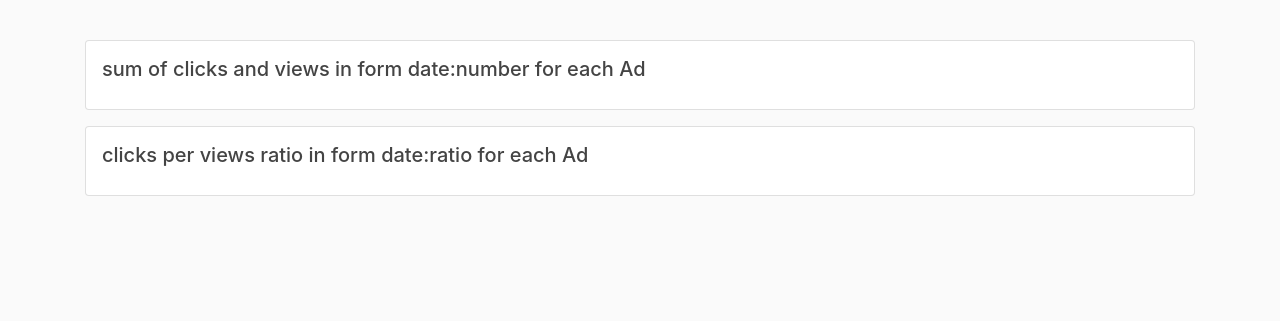
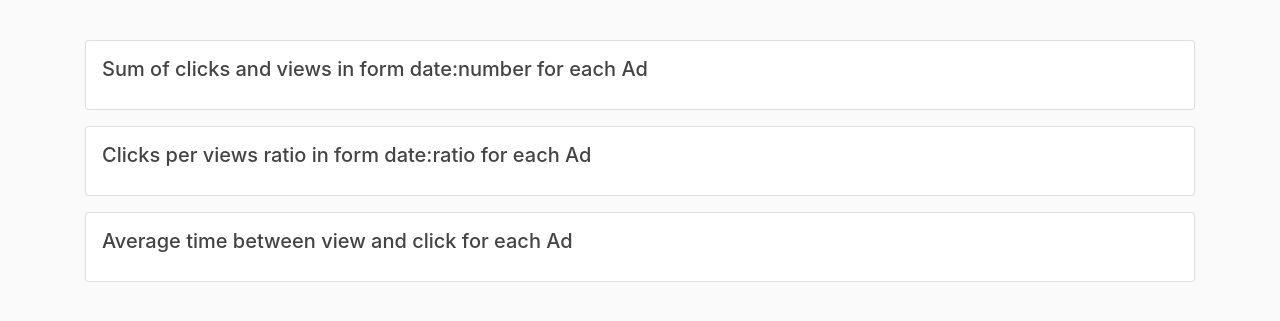
Before and after one commit to Masihbr/django-ad-manager, a Django app: page /report/ in a window 1280 px wide. Shown: the part 56-377 px from the top of the page. Run offline with Django 3.2, Linux system fonts and the light colour scheme; data that the repository does not hold is empty; some libraries are stand-ins or nearby versions.

Commit message:
avg time to click done

```diff
--- a/advertiser_management/templates/advertiser_management/report.html
+++ b/advertiser_management/templates/advertiser_management/report.html
@@ -15,7 +15,7 @@
 </div>
 {% endfor %}
 <div class="card mt-3 p-3">
-    <h5 class="card-title">sum of clicks and views in form date:number for each Ad</h5>
+    <h5 class="card-title">Sum of clicks and views in form date:number for each Ad</h5>
     <ul>
         {% for k, v in clicks_views_sum_list.items %}
         <li>{{ k }}: {{ v }}</li>
@@ -23,9 +23,17 @@
     </ul>
 </div>
 <div class="card mt-3 p-3">
-    <h5 class="card-title">clicks per views ratio in form date:ratio for each Ad</h5>
+    <h5 class="card-title">Clicks per views ratio in form date:ratio for each Ad</h5>
     <ul>
         {% for k, v in clicks_per_views_list.items %}
+        <li>{{ k }}: {{ v }}</li>
+        {% endfor %}
+    </ul>
+</div>
+<div class="card mt-3 p-3">
+    <h5 class="card-title">Average time between view and click for each Ad</h5>
+    <ul>
+        {% for k, v in avg_click_view_diff_list.items %}
         <li>{{ k }}: {{ v }}</li>
         {% endfor %}
     </ul>
--- a/advertiser_management/views.py
+++ b/advertiser_management/views.py
@@ -54,8 +54,9 @@ class ReportPageView(TemplateView):
         context = super().get_context_data(**kwargs)
         clicks_views_sum_list = self.get_clicks_views_sum_list()
         clicks_per_views_list = self.get_clicks_per_view_list()
-
+        avg_click_view_diff_list = self.get_avg_click_view_diff_list()
         context = {
+            'avg_click_view_diff_list': avg_click_view_diff_list,
             'clicks_per_views_list': clicks_per_views_list,
             'clicks_views_sum_list': clicks_views_sum_list,
             'ads_list': Ad.objects.all()
@@ -67,7 +68,7 @@ class ReportPageView(TemplateView):
         for ad in Ad.objects.all():
             list = {}
             clicks_per_hour = self.get_clicks_per_hour(ad)
-            views_per_hour = self.views_per_hour(ad)
+            views_per_hour = self.get_views_per_hour(ad)
             for v in views_per_hour:
                 list[v['hour']] = v['views']
             for c in clicks_per_hour:
@@ -83,7 +84,7 @@ class ReportPageView(TemplateView):
         for ad in Ad.objects.all():
             list = {}
             clicks_per_hour = self.get_clicks_per_hour(ad)
-            views_per_hour = self.views_per_hour(ad)
+            views_per_hour = self.get_views_per_hour(ad)
             for c in clicks_per_hour:
                 list[c['hour']] = c['clicks']
             for v in views_per_hour:
@@ -94,7 +95,25 @@ class ReportPageView(TemplateView):
             clicks_views_sum_list[ad] = sorted(list.items(), key=lambda t: t[0])
         return clicks_views_sum_list
 
-    def views_per_hour(self, ad):
+    def get_avg_click_view_diff_list(self):
+        avg_click_view_diff_list = {}
+        for ad in Ad.objects.all():
+            views = View.objects.filter(ad=ad).order_by('time')
+            clicks = Click.objects.filter(ad=ad).order_by('time')
+            for click in clicks:
+                closeView = None
+                sum = 0
+                for view in views:
+                    if (closeView is None) or (view.ip == click.ip and view.time <= click.time and view.time > closeView.time):
+                        closeView = view
+                sum += (click.time - closeView.time).seconds
+
+            if len(clicks) != 0:
+                avg = sum / len(clicks)
+            avg_click_view_diff_list[ad] = avg
+        return avg_click_view_diff_list
+
+    def get_views_per_hour(self, ad):
         views_per_hour = View.objects.annotate(
             hour=TruncHour('time', output_field=DateTimeField()), ).values('hour').filter(ad=ad).annotate(
             views=Count('id'))
```
